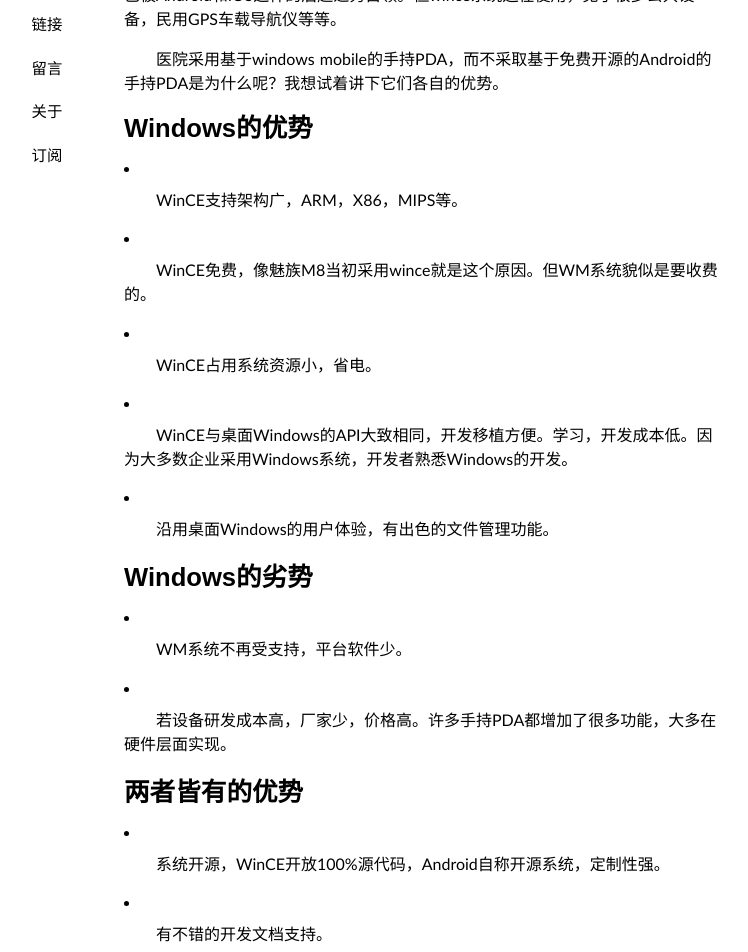
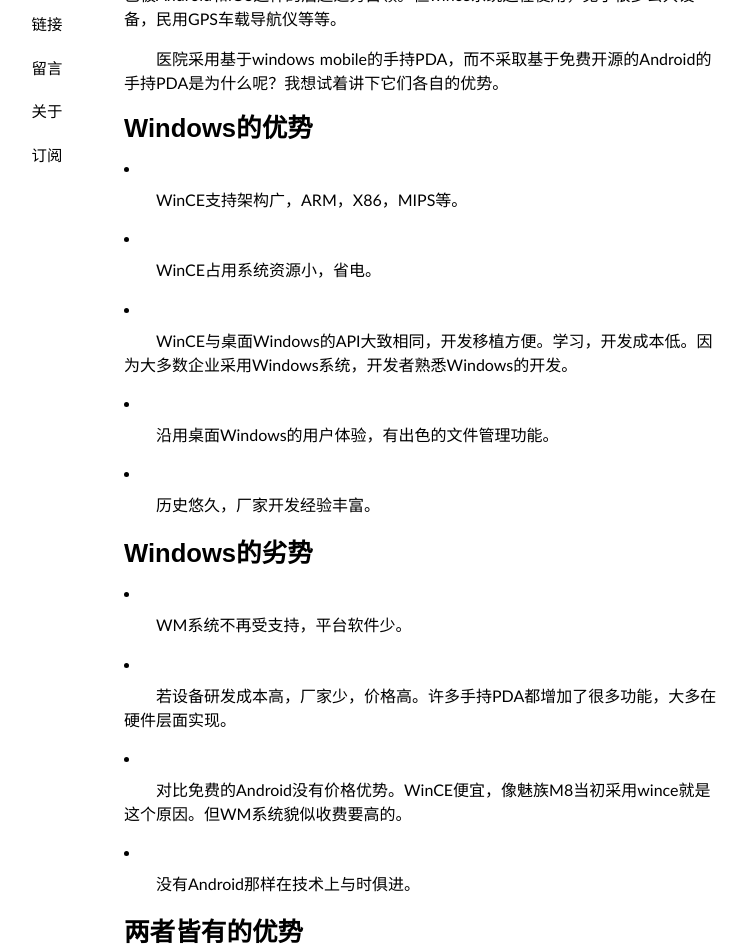
Before and after one commit to xulihang/xulihang.github.io, a Jekyll site: the page built from _posts/2014-03-21-wince-vs-android.md, in a window 1280 px wide and 1400 px high, scrolled down 236 px. Shown: the top 952 px of the window, without its empty margins (216-964 px from the left). Built offline with Jekyll 4.4.1, drawn with Linux system fonts in a browser that asks for light colours; some web fonts are replaced; Markdown is read by kramdown in place of the engine named in the settings; comment, search, counter and statistics services are not loaded; some of the changed text lies outside the part shown.

Commit message:
some changes

```diff
--- a/_posts/2014-03-21-wince-vs-android.md
+++ b/_posts/2014-03-21-wince-vs-android.md
@@ -15,13 +15,13 @@ phone 8采用了NT内核。而智能手机市场已被Android和iOS这样的后
 
 * WinCE支持架构广，ARM，X86，MIPS等。
 
-* WinCE免费，像魅族M8当初采用wince就是这个原因。但WM系统貌似是要收费的。
-
 * WinCE占用系统资源小，省电。
 
 * WinCE与桌面Windows的API大致相同，开发移植方便。学习，开发成本低。因为大多数企业采用Windows系统，开发者熟悉Windows的开发。
 
 * 沿用桌面Windows的用户体验，有出色的文件管理功能。
+
+* 历史悠久，厂家开发经验丰富。
 
 #Windows的劣势
 
@@ -29,9 +29,13 @@ phone 8采用了NT内核。而智能手机市场已被Android和iOS这样的后
 
 * 若设备研发成本高，厂家少，价格高。许多手持PDA都增加了很多功能，大多在硬件层面实现。
 
+* 对比免费的Android没有价格优势。WinCE便宜，像魅族M8当初采用wince就是这个原因。但WM系统貌似收费要高的。
+
+* 没有Android那样在技术上与时俱进。
+
 #两者皆有的优势
 
-* 系统开源，WinCE开放100%源代码，Android自称开源系统，定制性强。
+* 系统开源，WinCE开放100%内核源代码，Android自称开源系统（Linux内核），定制性强。
 
 * 有不错的开发文档支持。
 
@@ -39,10 +43,9 @@ phone 8采用了NT内核。而智能手机市场已被Android和iOS这样的后
 
 * 驱动开发
 
-
 ……
 
-Android主要还是针对手机和平板的系统，WindowsCE则关注广大嵌入式设备，或许不应太过纠结。现在微软的移动系统是Windows Phone。
+Android主要还是针对手机和平板的系统，WindowsCE则关注广大嵌入式设备，或许不应太过纠结，可比的是WindowsCE和嵌入式Linux。现在微软的移动系统是Windows Phone。
 
 
 ![](https://raw2.github.com/xulihang/xulihang.github.io/master/album/appendicitis/pda1.jpg)
```
